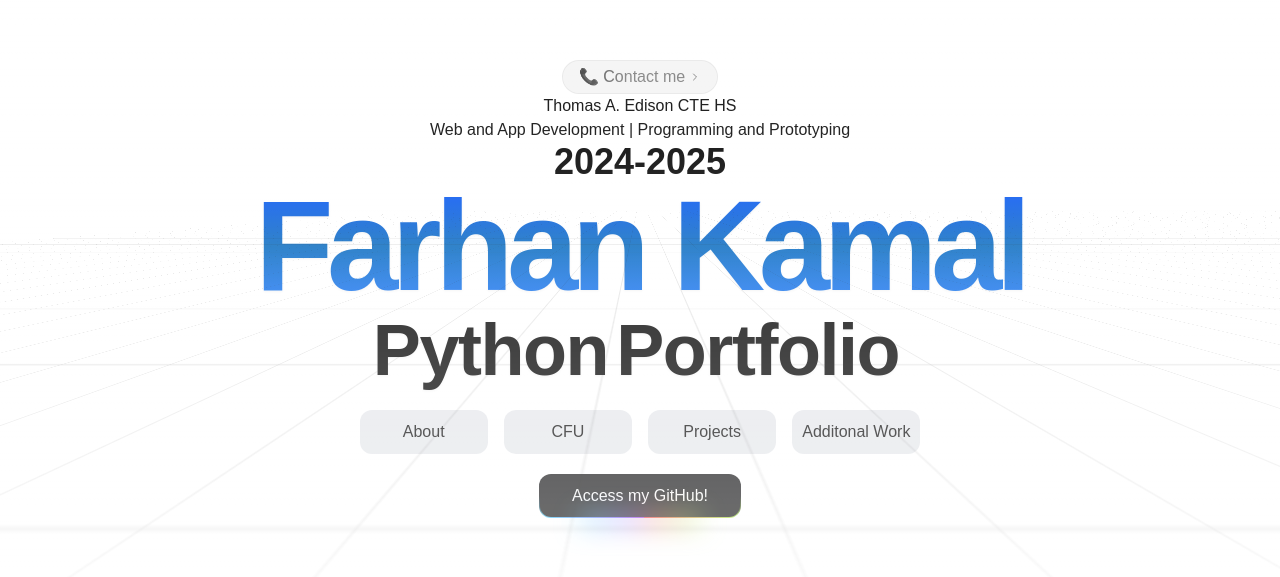
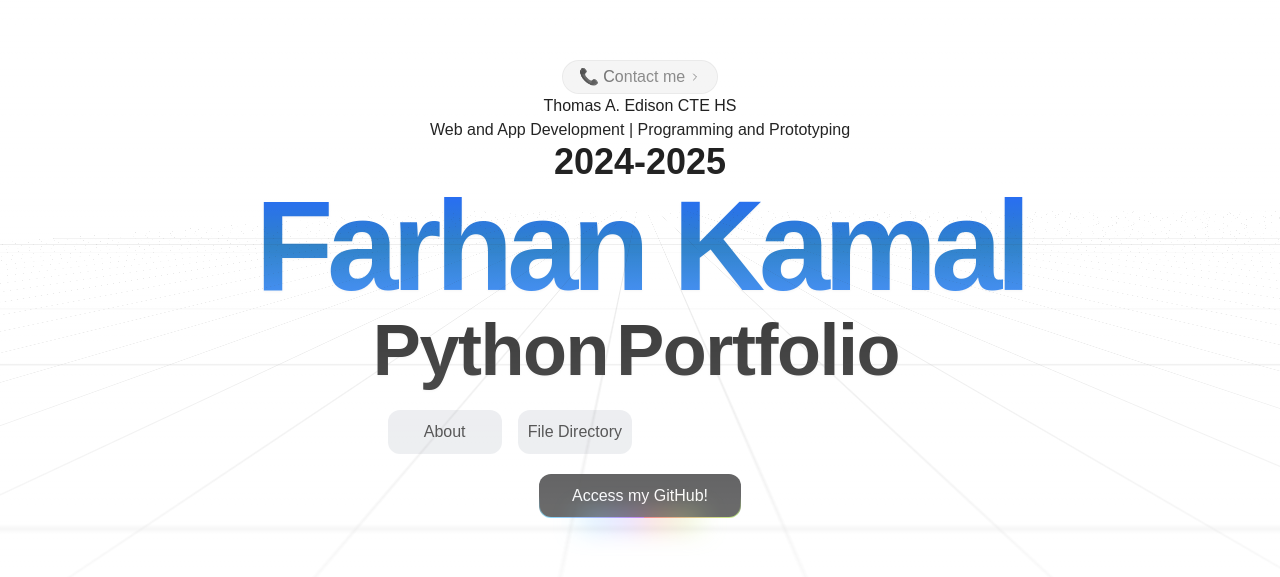
Before and after one commit to Farhan-Kamal/fythonport, a Next.js app: page / in a window 1280 px wide. Shown: the part 111-688 px from the top of the page. Built offline with nearby package versions, Linux system fonts and the light colour scheme.

Commit message:
Update page.tsx

```diff
--- a/src/app/page.tsx
+++ b/src/app/page.tsx
@@ -12,9 +12,7 @@ import { FadeText } from "@/components/ui/fade-text";
 export default function Home() {
   const links = [
     { href: "/about", label: "About" },
-    { href: "/cfu", label: "CFU" },
-    { href: "/projects", label: "Projects" },
-    { href: "/addwork", label: "Additonal Work" },
+    { href: "/filedirectory", label: "File Directory" },
   ];
   return (
     <div className=" opacity-100 relative flex size-full flex-col h-screen items-center justify-center overflow-hidden">
```
